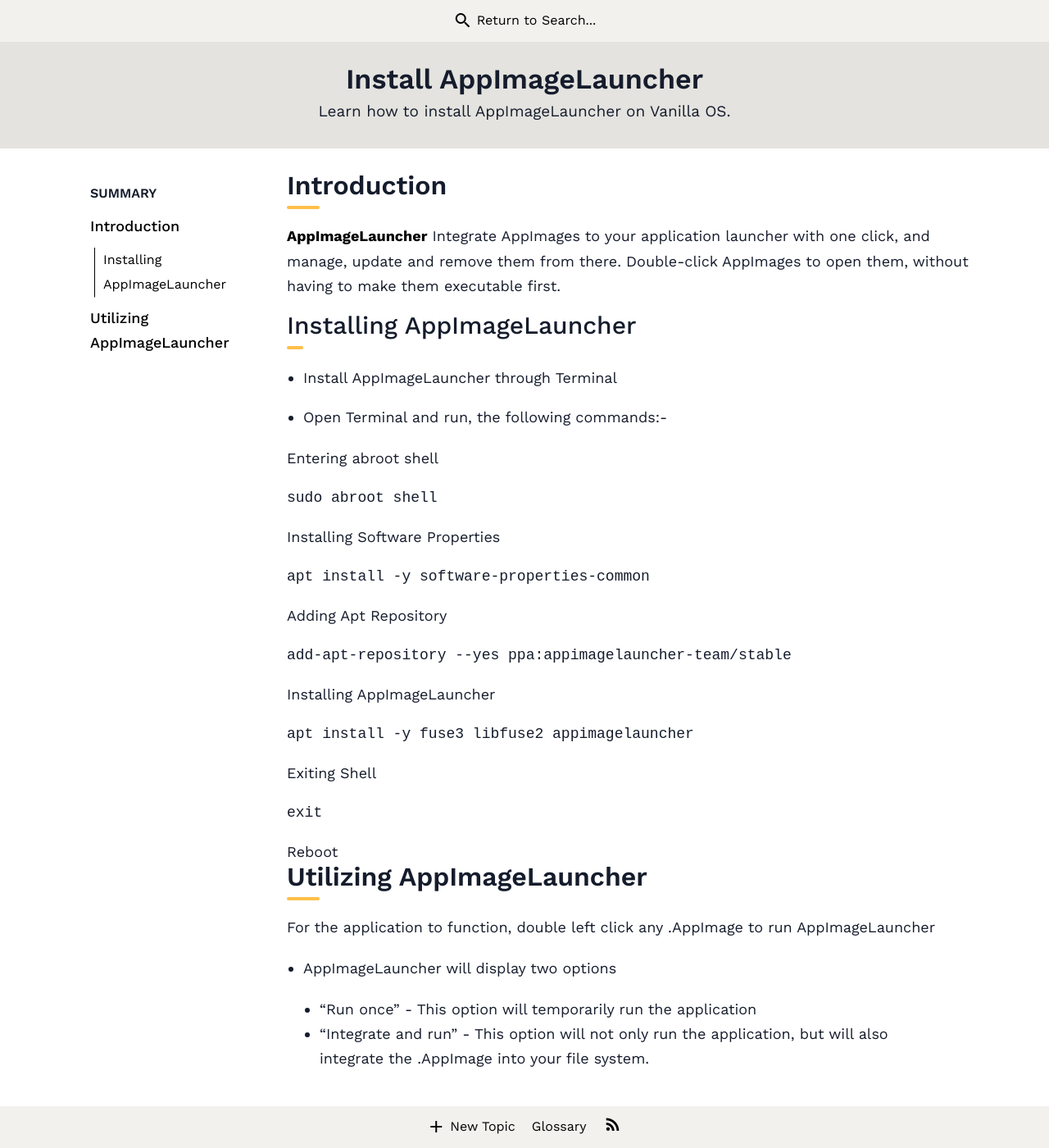
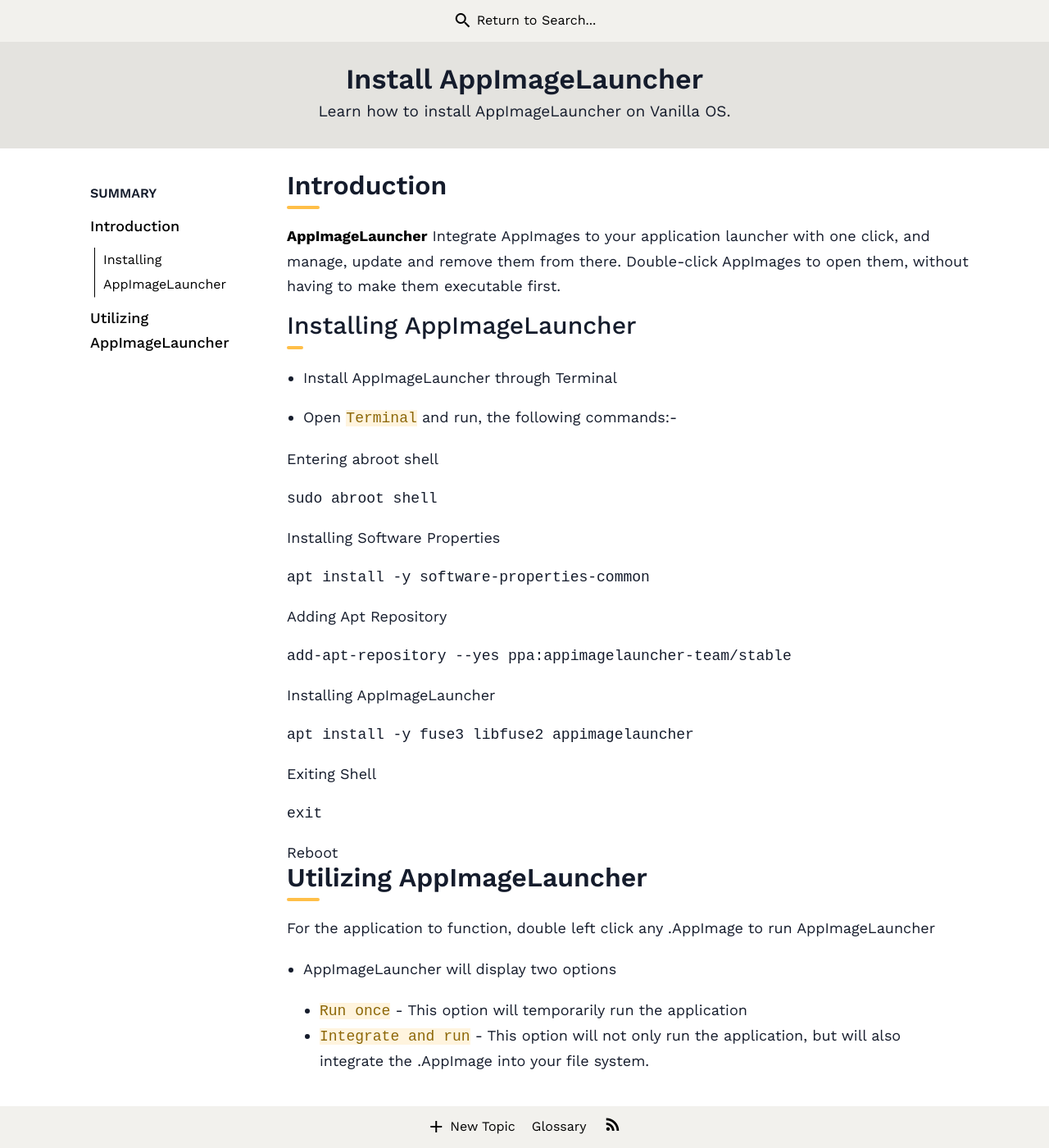
Before and after one commit to Vanilla-OS/handbook, a Jekyll site: the page built from _posts/2023-01-27-install-appimagelauncher.md, in a window 1280 px wide and 1400 px high. Shown: the whole window at 82% size. Built offline with Jekyll 4.4.1, drawn with Linux system fonts in a browser that asks for light colours; nearby versions of some CDN libraries; a style sheet for code colours, icons or effects is not loaded; grey boxes are pictures that could not be loaded.

Commit message:
adds proper backticks from the handbook guide

````diff
--- a/_posts/2023-01-27-install-appimagelauncher.md
+++ b/_posts/2023-01-27-install-appimagelauncher.md
@@ -16,7 +16,7 @@
 
 - Install AppImageLauncher through Terminal
 
-- Open Terminal and run, the following commands:-
+- Open `Terminal` and run, the following commands:-
 
 1. Entering abroot shell
 ```bash
@@ -46,5 +46,5 @@
 
   - AppImageLauncher will display two options
 
-    - "Run once" - This option will temporarily run the application
-    - "Integrate and run" - This option will not only run the application, but will also integrate the .AppImage into your file system.
+    - `Run once` - This option will temporarily run the application
+    - `Integrate and run` - This option will not only run the application, but will also integrate the .AppImage into your file system.
````
